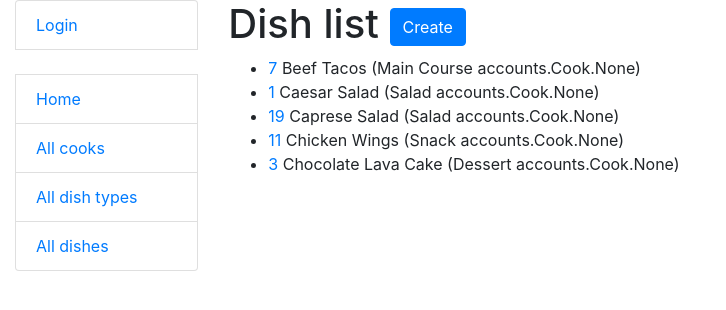
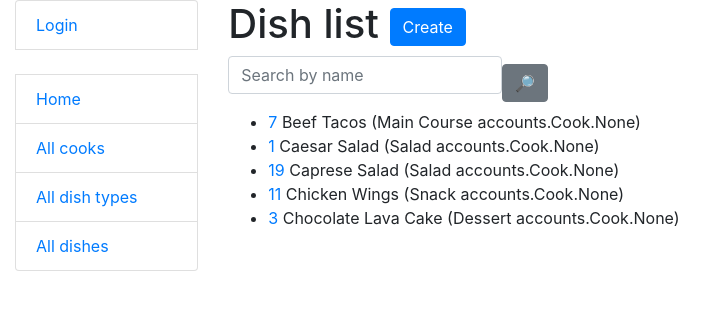
Before and after one commit to Andrey-Dementyev/restaurant-kitchen-service, a Django app: page /dishes/ in a window 1280 px wide. Shown: the top 310 px of the page, without its empty margins (0-726 px from the left). Run offline with Django 5.2, Linux system fonts and the light colour scheme; data comes from the database, SQL or seed files in the repository; some libraries are stand-ins or nearby versions.

Commit message:
added search functional for dishes & dish types

```diff
--- /dev/null
+++ b/kitchen/forms.py
@@ -0,0 +1,41 @@
+from django import forms
+from django.contrib.auth import get_user_model
+
+from kitchen.models import Dish
+
+
+class DishForm(forms.ModelForm):
+    cooks = forms.ModelMultipleChoiceField(
+        queryset=get_user_model().objects.all(),
+        widget=forms.CheckboxSelectMultiple,
+    )
+
+    class Meta:
+        model = Dish
+        fields = "__all__"
+
+
+class DishSearchForm(forms.Form):
+    name = forms.CharField(
+        max_length=255,
+        required=False,
+        label="",
+        widget=forms.TextInput(
+            attrs={
+                "placeholder": "Search by name"
+            }
+        ),
+    )
+
+
+class DishTypeSearchForm(forms.Form):
+    name = forms.CharField(
+        max_length=255,
+        required=False,
+        label="",
+        widget=forms.TextInput(
+            attrs={
+                "placeholder": "Search by name"
+            }
+        ),
+    )
--- a/kitchen/views.py
+++ b/kitchen/views.py
@@ -4,6 +4,7 @@ from django.urls import reverse, reverse_lazy
 from django.views import generic
 
 from accounts.models import Cook
+from kitchen.forms import DishForm, DishSearchForm, DishTypeSearchForm
 from kitchen.models import DishType, Dish
 
 
@@ -30,6 +31,21 @@ class DishTypeListView(generic.ListView):
     template_name = "kitchen/dish_type_list.html"
     context_object_name = "dish_type_list"
 
+    def get_context_data(self, **kwargs):
+        context = super(DishTypeListView, self).get_context_data(**kwargs)
+        name = self.request.GET.get("name", "")
+        context["search_form"] = DishTypeSearchForm(
+            initial={"name": name}
+        )
+        return context
+
+    def get_queryset(self):
+        queryset = DishType.objects.all()
+        form = DishTypeSearchForm(self.request.GET)
+        if form.is_valid():
+            return queryset.filter(name__icontains=form.cleaned_data["name"])
+        return queryset
+
 
 class DishTypeCreateView(generic.CreateView):
     model = DishType
@@ -53,8 +69,22 @@ class DishTypeDeleteView(generic.DeleteView):
 
 class DishListView(generic.ListView):
     model = Dish
-    queryset = Dish.objects.select_related("dish_type")
     paginate_by = 5
+
+    def get_context_data(self, **kwargs):
+        context = super(DishListView, self).get_context_data(**kwargs)
+        name = self.request.GET.get("name", "")
+        context["search_form"] = DishSearchForm(
+            initial={"name": name}
+        )
+        return context
+
+    def get_queryset(self):
+        queryset = Dish.objects.select_related("dish_type")
+        form = DishSearchForm(self.request.GET)
+        if form.is_valid():
+            return queryset.filter(name__icontains=form.cleaned_data["name"])
+        return queryset
 
 
 class DishDetailView(generic.DetailView):
@@ -64,15 +94,13 @@ class DishDetailView(generic.DetailView):
 
 class DishCreateView(generic.CreateView):
     model = Dish
-    fields = "__all__"
-    template_name = "kitchen/dish_form.html"
+    form_class = DishForm
     success_url = reverse_lazy("kitchen:dish_list")
 
 
 class DishUpdateView(generic.UpdateView):
     model = Dish
-    fields = "__all__"
-    template_name = "kitchen/dish_form.html"
+    form_class = DishForm
     success_url = reverse_lazy("kitchen:dish_list")
 
 
--- a/templates/kitchen/dish_list.html
+++ b/templates/kitchen/dish_list.html
@@ -1,4 +1,5 @@
 {% extends "layouts/base.html" %}
+{% load crispy_forms_filters %}
 
 {% block content %}
   <h1>
@@ -7,10 +8,10 @@
       Create
     </a>
   </h1>
-{#  <form method="get" action="" class="form-inline">#}
-{#    {{ search_form|crispy }}#}
-{#    <input class="btn btn-secondary" type="submit" value="🔎">#}
-{#  </form>#}
+  <form method="get" action="" class="form-inline">
+    {{ search_form|crispy }}
+    <input class="btn btn-secondary" type="submit" value="🔎">
+  </form>
   {% if dish_list %}
     <ul>
       {% for dish in dish_list %}
```
Also changed, not shown: templates/kitchen/dish_type_list.html (+5 -5 lines).
